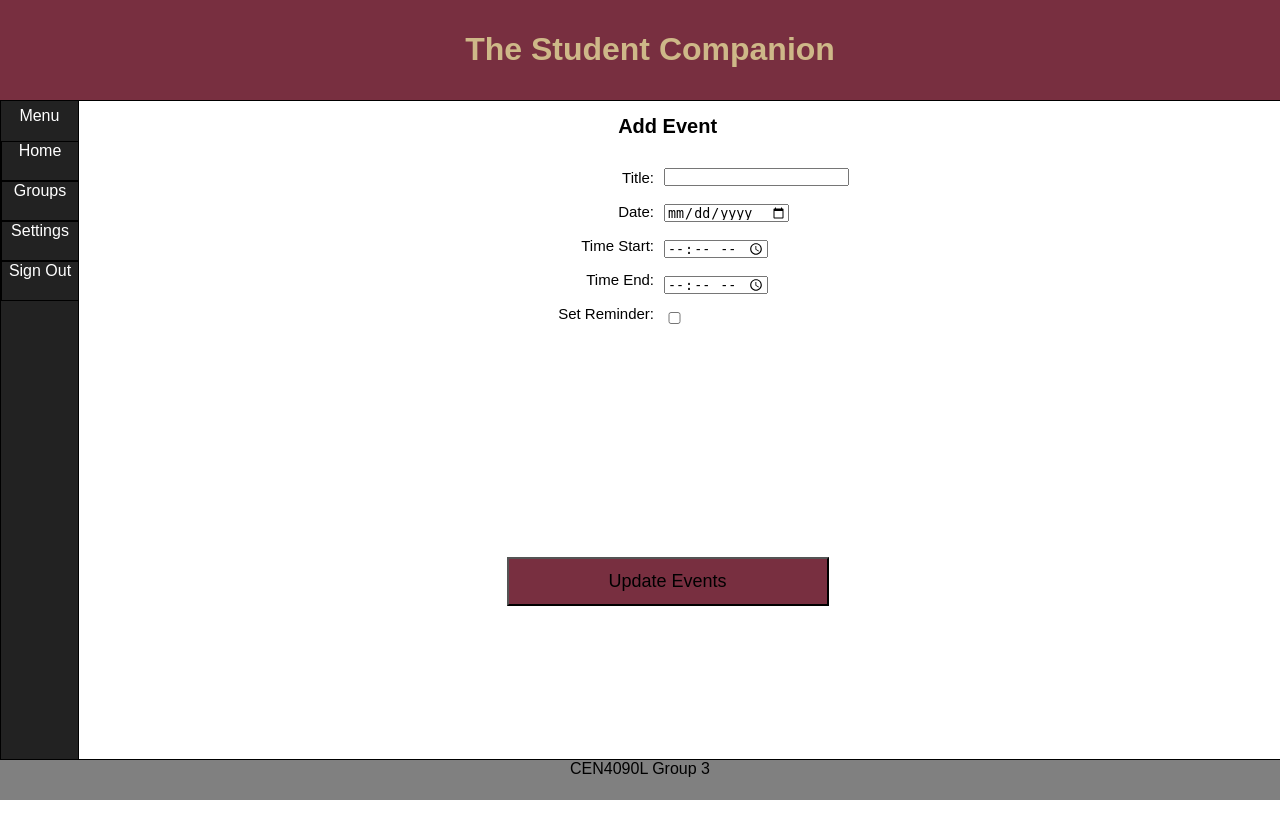
After one commit to ArturoGirona/CanvasCal, a Flask app: page /addEvent in a window 1280 px wide. The commit adds this page. Run offline with Flask 2, Linux system fonts and the light colour scheme.

Commit message:
Add Events commit

```diff
--- a/app/routes.py
+++ b/app/routes.py
@@ -29,6 +29,10 @@ def groups():
 def settings():
     return render_template('SettingsPage.html', title='Settings')
 
+@app.route('/addEvent')
+def addEvent():
+    return render_template('AddEvents.html', title='AddEvent')
+
 @app.route('/signin', methods=['GET', 'POST'])
 def signin():
     user = User.query.all()
--- /dev/null
+++ b/app/templates/AddEvents.html
@@ -0,0 +1,67 @@
+<!DOCTYPE html>
+<html lang="en">
+<head>
+<title>Student Companion</title>
+<link rel="stylesheet" href="{{ url_for('static', filename='MainStyle.css') }}" />
+<script src="MainScript.js"></script>
+</head>
+<body>
+	<div class="workSpace">
+		<div class="header">
+			<h1>The Student Companion</h1>
+		</div>
+
+
+		<div class="headGap"><p></p></div>
+
+		<div class="row">
+			<div class="sections menu">
+			<p>Menu</p>
+			<a href="{{ url_for('index') }}"">Home</a>
+			<a href="{{ url_for('groups') }}">Groups</a>
+			<a href="{{ url_for('settings') }}">Settings</a>
+			<a href="{{ url_for('signin') }}">Sign Out</a>
+			</div>
+
+			<div class ="sections setTitle">
+				<h4>Add Event</h4>
+				<div class="row">				<!-- Must use a second row tag to nest another inside the big setTitle section-->
+					<div class ="sections settings1">
+					<p class="settingsP">Title:</p>
+					<br>
+					<p class="settingsP">Date:</p>
+					<br>
+					<p class="settingsP">Time Start:</p>
+					<br>
+					<p class="settingsP">Time End:</p>
+					<br>
+					<p class="settingsP">Set Reminder:</p>
+					<br>
+					</div>
+
+
+					<div class ="sections settings2">
+					<input type="text" class="settingsInput" id="setTitle">
+					<br>
+					<input type="date" class="settingsInput" id="setDate">
+					<br>
+					<input type="time" class="settingsInput" id="setTimeStart">
+					<br>
+					<input type="time" class="settingsInput" id="setTimeEnd">
+					<br>
+					<input type="checkbox" class="settingsInput" id="setReminder">
+					<br>
+					</div>
+				</div>
+					<br>
+					<input type="button" value="Update Events" class="updateB">
+			</div>
+		</div>
+
+		<footer class="footer">
+			CEN4090L Group 3
+		</footer>
+	</div>
+</body>
+
+</html>
--- a/app/templates/MainPage.html
+++ b/app/templates/MainPage.html
@@ -31,7 +31,7 @@
 				<div class="row">
 					<ul class="middleList">
 					<li><a href="">Select View</a></li>
-					<li><a href="">Add Event</a></li>
+					<li><a href="{{ url_for('addEvent') }}">Add Event</a></li>
 					<li><a href="">Find Study Time</a></li>
 					</ul>
 				</div>
```
